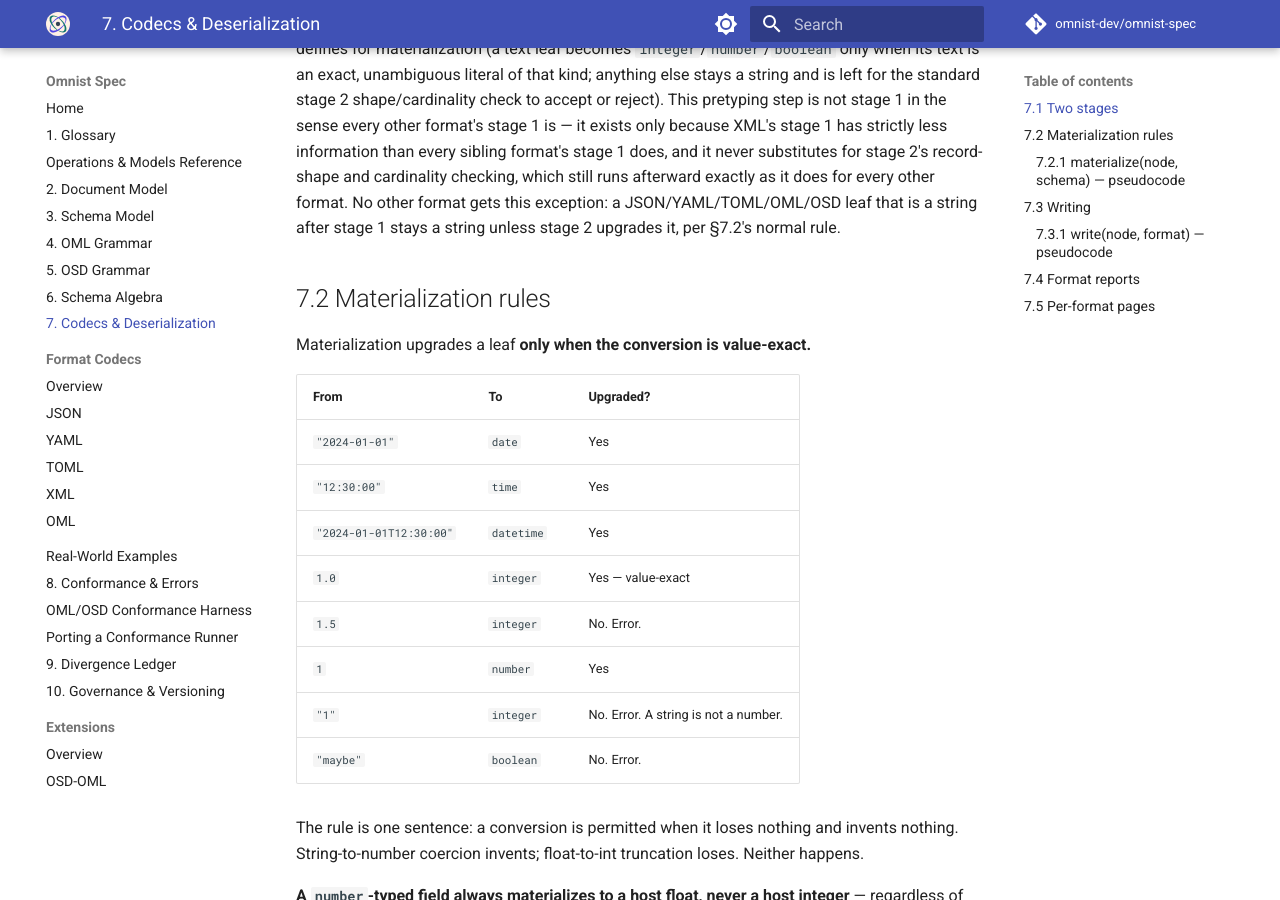
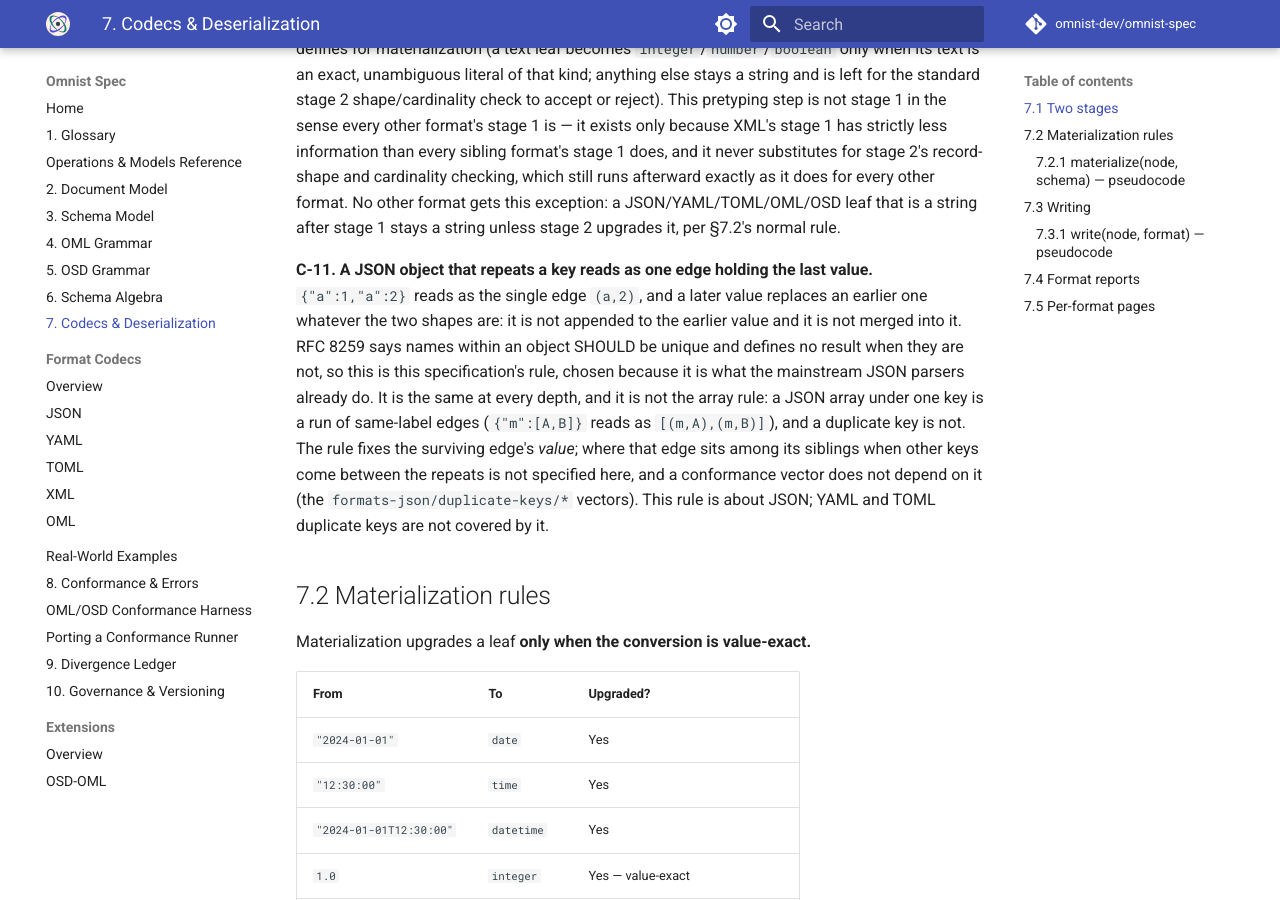
Before and after one commit to omnist-dev/omnist-spec, an MkDocs documentation site: the page built from docs/07-codecs-and-deserialization.md, in a window 1280 px wide and 900 px high, scrolled down 875 px. Built offline with MkDocs 1.6.1 and Material for MkDocs 9.7.7, drawn with Linux system fonts in a browser that asks for light colours; comment, search, counter and statistics services are not loaded.

Commit message:
Give the JSON duplicate-key behaviour a rule number (C-11) and vectors
json.md said duplicate keys read as the last value, but the behaviour had no
rule number and no vector. Number it C-11 in 7.1 and pin the part the text
already decides: a repeated key collapses to one edge carrying the last
value, replacing (not merging with, not appending to) the earlier value, at
every depth, and distinct from a JSON array under one key.

Seven vectors in formats-json/duplicate-keys.json. They use single-key
documents on purpose: where the surviving edge sits among its siblings is
NOT decided here (the ports differ), and neither are YAML and TOML
duplicate keys (the ports differ and the spec text is silent on TOML).

Ledger vector counts updated (367 -> 374).

Co-Authored-By: Claude Sonnet 5.5 <noreply@anthropic.com>

```diff
--- a/docs/07-codecs-and-deserialization.md
+++ b/docs/07-codecs-and-deserialization.md
@@ -50,6 +50,21 @@ still runs afterward exactly as it does for every other format. No other
 format gets this exception: a JSON/YAML/TOML/OML/OSD leaf that is a string
 after stage 1 stays a string unless stage 2 upgrades it, per §7.2's normal
 rule.
+
+**C-11. A JSON object that repeats a key reads as one edge holding the last
+value.** `{"a":1,"a":2}` reads as the single edge `(a,2)`, and a later value
+replaces an earlier one whatever the two shapes are: it is not appended to the
+earlier value and it is not merged into it. RFC 8259 says names within an
+object SHOULD be unique and defines no result when they are not, so this is
+this specification's rule, chosen because it is what the mainstream JSON
+parsers already do. It is the same at every depth, and it is not the array
+rule: a JSON array under one key is a run of same-label edges
+(`{"m":[A,B]}` reads as `[(m,A),(m,B)]`), and a duplicate key is not. The rule
+fixes the surviving edge's *value*; where that edge sits among its siblings
+when other keys come between the repeats is not specified here, and a
+conformance vector does not depend on it (the `formats-json/duplicate-keys/*`
+vectors).
+This rule is about JSON; YAML and TOML duplicate keys are not covered by it.
 
 ## 7.2 Materialization rules
 
```
Also changed, not shown: docs/09-divergence-ledger.md (+2 -2 lines), docs/formats/json.md (+3 -2 lines), test-suite/README.md (+1 -1 lines), 1 other file.
